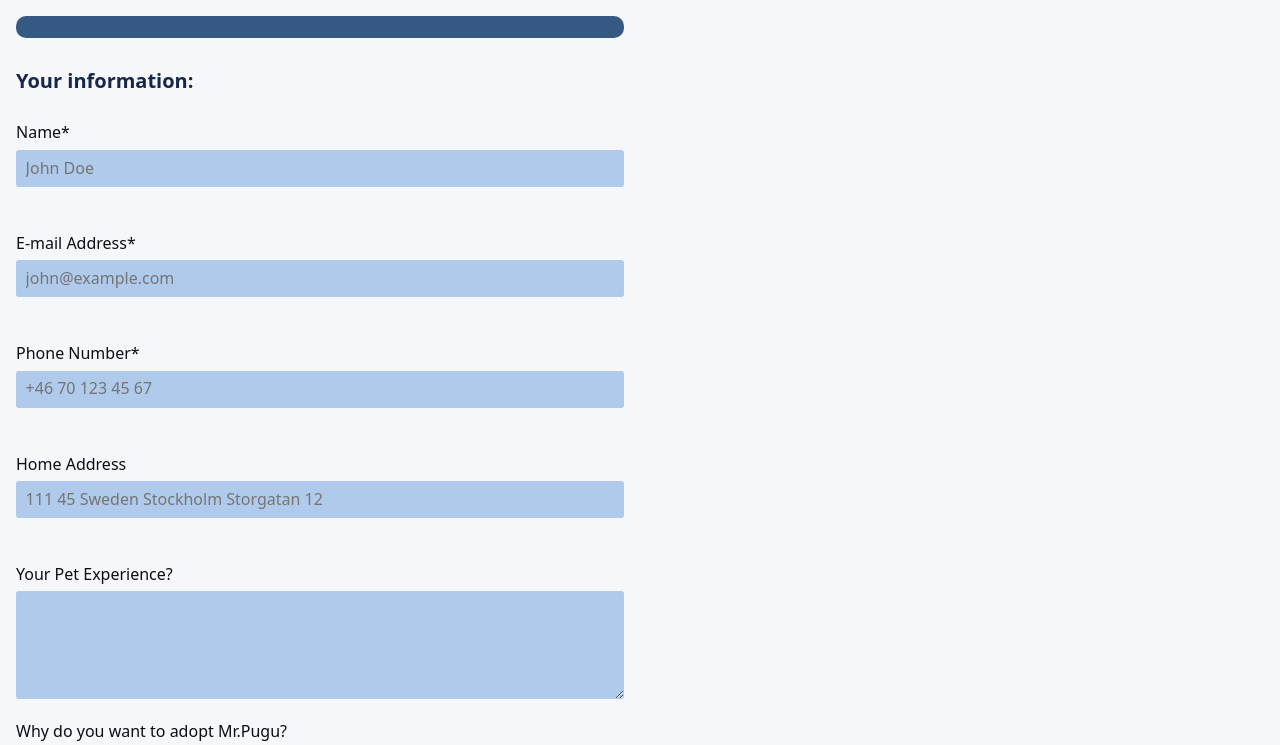
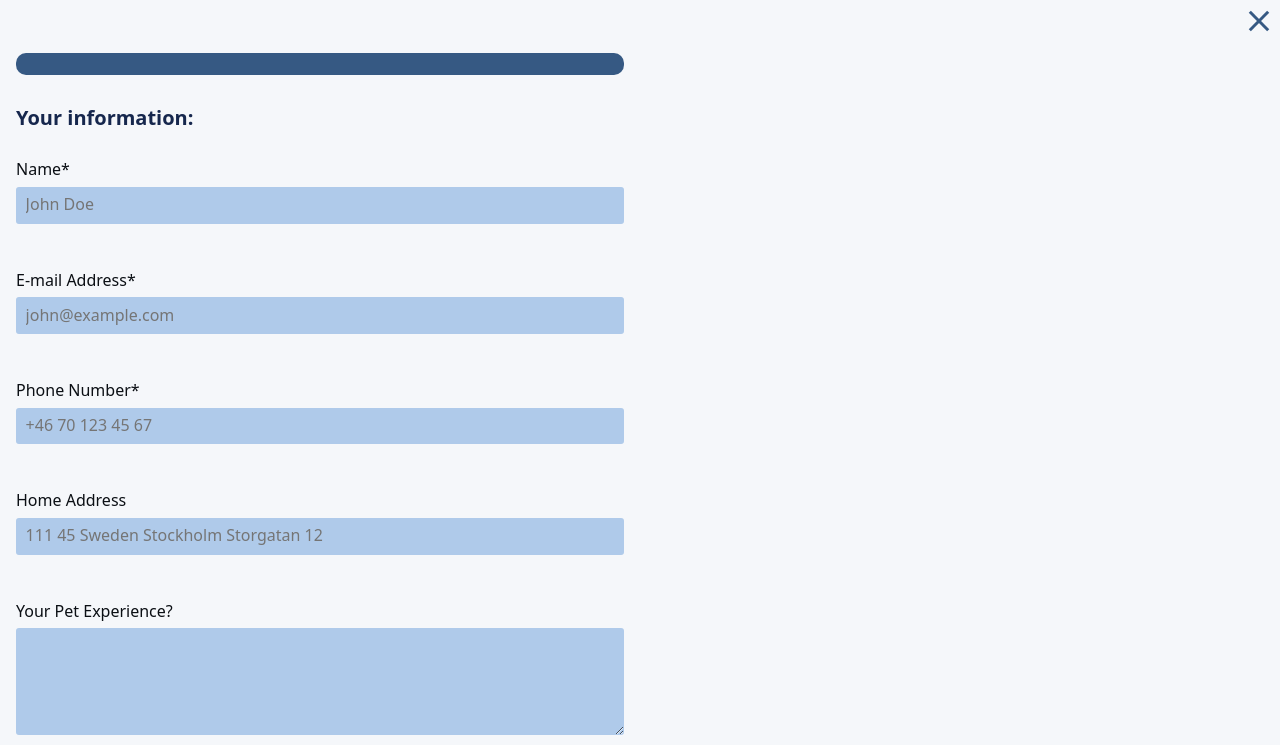
Before and after one commit to Tratatemium/HappyPaws, a website built with Vite: page src/pages/Checkout/checkout.html in a window 1280 px wide. Shown: the top 745 px of the page. Built offline with nearby package versions, Linux system fonts and the light colour scheme.

Commit message:
Refactor checkout page layout and add close button functionality

```diff
--- a/src/pages/Checkout/checkout.css
+++ b/src/pages/Checkout/checkout.css
@@ -2,6 +2,12 @@ body {
   background-color: var(--background-color-1);
   width: 100%;
 }
+
+main {
+  display: flex;
+  flex-direction: column;
+}
+
 .checkout-wrapper {
   display: flex;
   flex-direction: column;
@@ -168,6 +174,54 @@ span {
   font-size: 16px;
   display: none;
   text-align: center;
+}
+
+/* Close button (X) */
+
+.button-wrapper{
+  display: flex;
+  align-items: end;
+  justify-content: end;
+}
+
+.close-button {
+  /* position: absolute;
+  top: 25px;
+  right: 25px; */
+  width: 32px;
+  height: 32px;
+  background: none;
+  margin-right: 0.3em;
+  margin-top: 0.3em;
+  border: none;
+  cursor: pointer;
+  position: relative;
+}
+
+.close-button::before,
+.close-button::after {
+  content: "";
+  position: absolute;
+  top: 50%;
+  left: 50%;
+  width: 26px;
+  height: 3px;
+  background-color: #365983;
+  transform-origin: center;
+  transition: 0.2s;
+}
+
+.close-button::before {
+  transform: translate(-50%, -50%) rotate(45deg);
+}
+
+.close-button::after {
+  transform: translate(-50%, -50%) rotate(-45deg);
+}
+
+.close-button:hover::before,
+.close-button:hover::after {
+  background-color: #2c6fb2;
 }
 
 /*styling for small screens*/
--- a/src/pages/Checkout/checkout.html
+++ b/src/pages/Checkout/checkout.html
@@ -15,30 +15,24 @@
 </head>
 
 <body>
+  <main>
+    <div class="button-wrapper"><button class="close-button"></button></div>
     <div class="checkout-wrapper">
       <div class="pet-card">
-
         <div class="pet-info">
-
         </div>
-
       </div>
-
-
       <h2>Your information:</h2>
       <div class="form-container">
         <form>
-
           <label for="name">Name*</label>
           <input class="input" id="name" placeholder="John Doe" type="text" required />
           <span class="error-text" id="name-error"></span></span>
           <label for="email">E-mail Address*</label>
           <input class="input" id="email" type="email" placeholder="john@example.com" required />
           <span class="error-text" id="email-error"></span> </span>
-
           <label for="number">Phone Number*</label>
           <input class="input" id="number" type="number" placeholder="+46 70 123 45 67" required />
-
           <span class="error-text" id="number-error"></span></span>
           <label for="address">Home Address</label>
           <input class="input" id="address" type="text" placeholder="111 45 Sweden Stockholm Storgatan 12" required />
@@ -47,32 +41,20 @@
           <textarea id="text-area" title="text" rows="4" cols="30" required> </textarea>
           <label for="text-area2">Why do you want to adopt <span id="label-pet-name">Mr.Pugu?</span> </label>
           <textarea id="text-area2" title="text" rows="4" cols="10" required></textarea>
-
         </form>
-
-
         <div class="adoption-terms">
           <button id="toggle" aria-expanded="false" area-controls="terms-content">
             Terms & Conditions
-
             <i id='icon' class="fa-solid fa-chevron-up"></i>
         </div>
-
         <div class="term-list">
-
         </div>
-
-
         <button id="submit-adoption">Submit Application</button>
-
-
       </div>
       <div id="toast">
-
       </div>
-
-
     </div>
+  </main>
   <script type="module" src="checkout.js"></script>
 </body>
 
```
Lines whose indentation alone changed are shown as unchanged.
